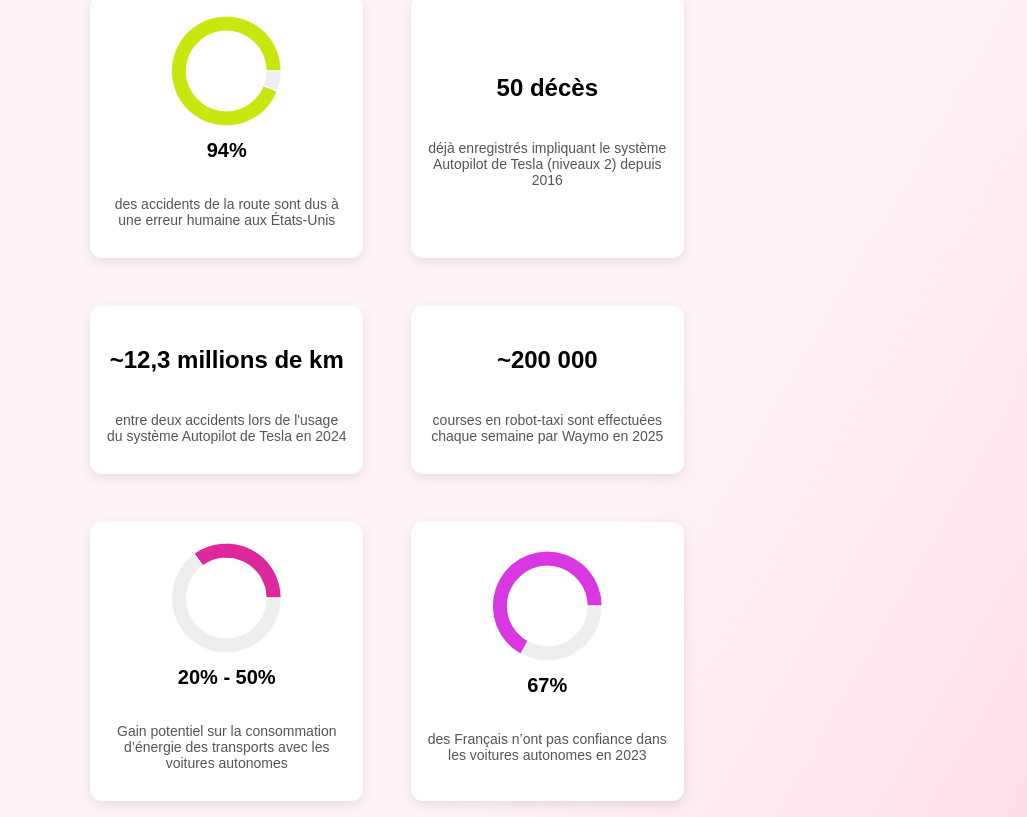
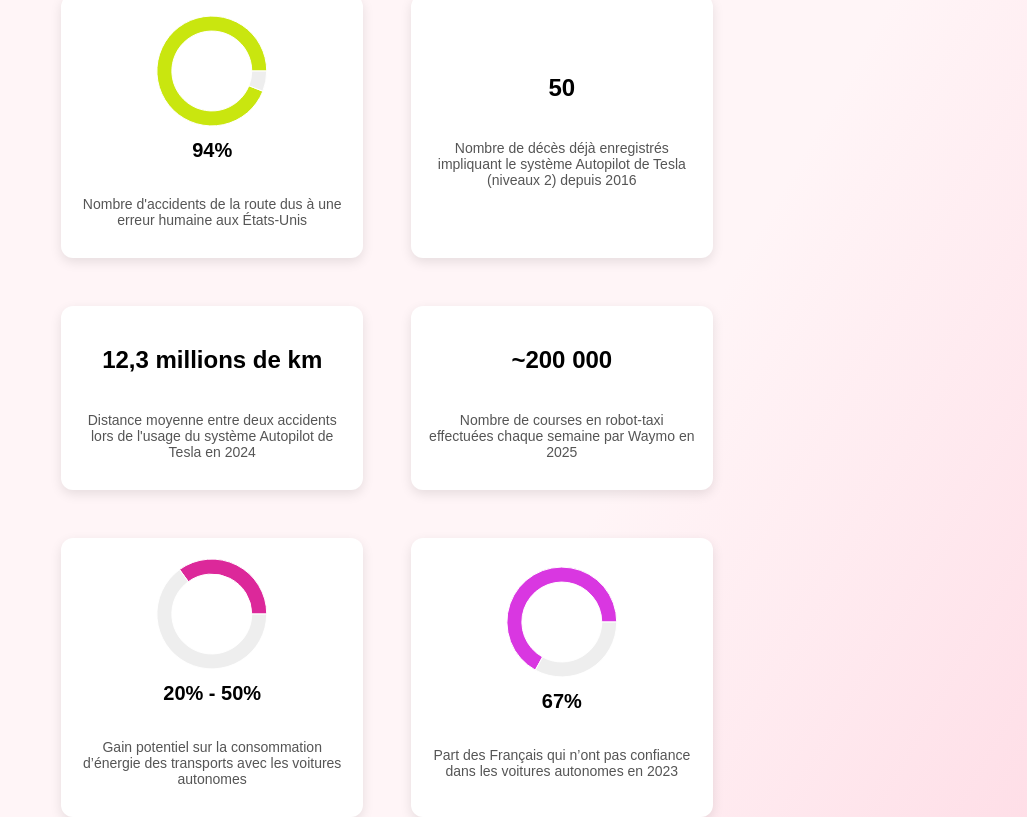
Before and after one commit to ilo80/msh-av-controversy, a React (Vite) app: page / in a window 1280 px wide. Shown: the part 4323-5140 px from the top of the page, without its empty margins (253-1280 px from the left). Built offline with nearby package versions, Linux system fonts and the light colour scheme.

Commit message:
[UPDATE] statisticsData.ts pour PatateDouce

```diff
--- a/src/data/statisticsData.ts
+++ b/src/data/statisticsData.ts
@@ -4,25 +4,25 @@ const statisticsData: Statistic[] = [
     {
         id: 'us-human-error',
         value: '94',
-        description: 'des accidents de la route sont dus à une erreur humaine aux États-Unis',
+        description: 'Nombre d\'accidents de la route dus à une erreur humaine aux États-Unis',
         type: 'percentage'
     },
     {
         id: 'tesla-deaths',
-        value: '50 décès',
-        description: 'déjà enregistrés impliquant le système Autopilot de Tesla (niveaux 2) depuis 2016',
+        value: '50',
+        description: 'Nombre de décès déjà enregistrés impliquant le système Autopilot de Tesla (niveaux 2) depuis 2016',
         type: 'default'
     },
     {
         id: 'tesla-distance-between-crashes',
-        value: '~12,3 millions de km',
-        description: 'entre deux accidents lors de l\'usage du système Autopilot de Tesla en 2024',
+        value: '12,3 millions de km',
+        description: 'Distance moyenne entre deux accidents lors de l\'usage du système Autopilot de Tesla en 2024',
         type: 'default'
     },
     {
         id: 'waymo-rides-weekly',
         value: '~200 000',
-        description: 'courses en robot-taxi sont effectuées chaque semaine par Waymo en 2025',
+        description: 'Nombre de courses en robot-taxi effectuées chaque semaine par Waymo en 2025',
         type: 'default'
     },
     {
@@ -34,13 +34,13 @@ const statisticsData: Statistic[] = [
     {
         id: 'fr-confidence',
         value: '67',
-        description: 'des Français n’ont pas confiance dans les voitures autonomes en 2023',
+        description: 'Part des Français qui n’ont pas confiance dans les voitures autonomes en 2023',
         type: 'percentage'
     },
     {
         id: 'us-opposition',
         value: '68',
-        description: 'part des Américains qui se disent opposés aux voitures autonomes en 2023',
+        description: 'Part des Américains qui se disent opposés aux voitures autonomes en 2023',
         type: 'percentage'
     }
 ];
```
